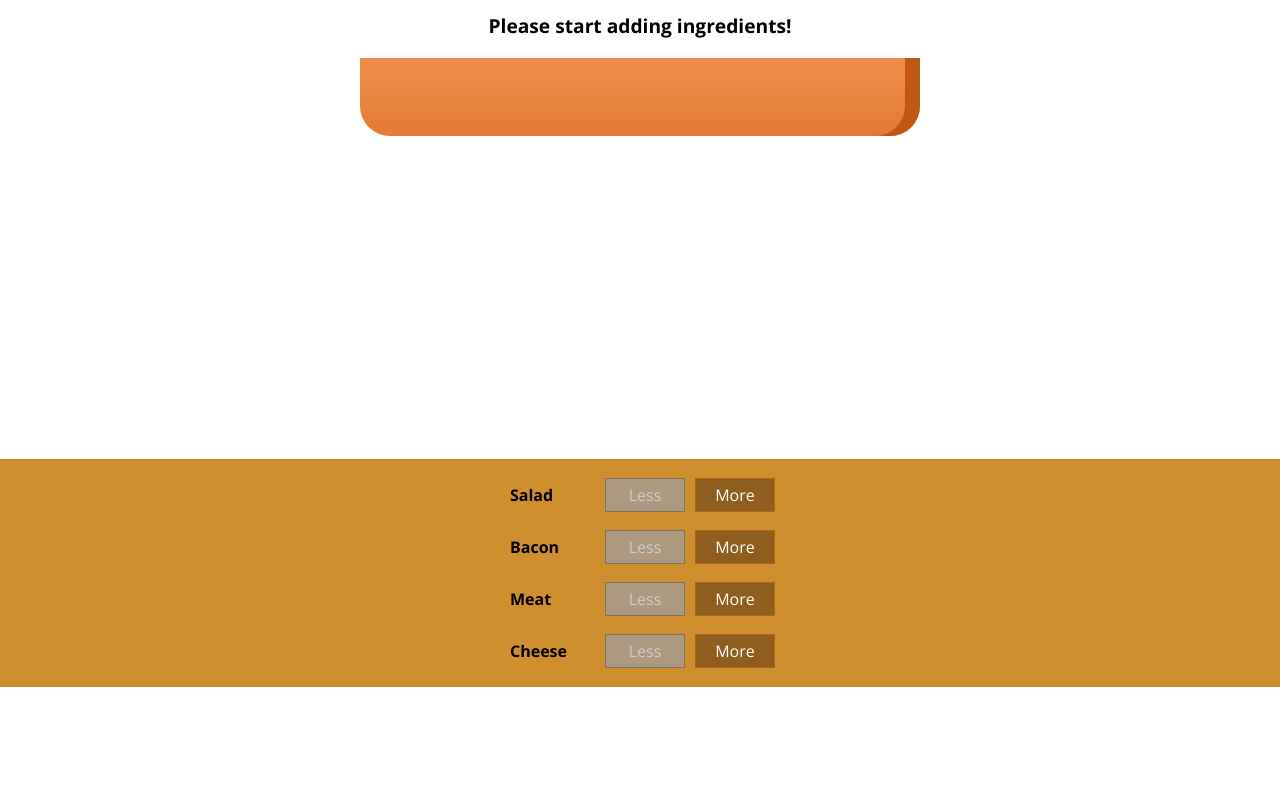
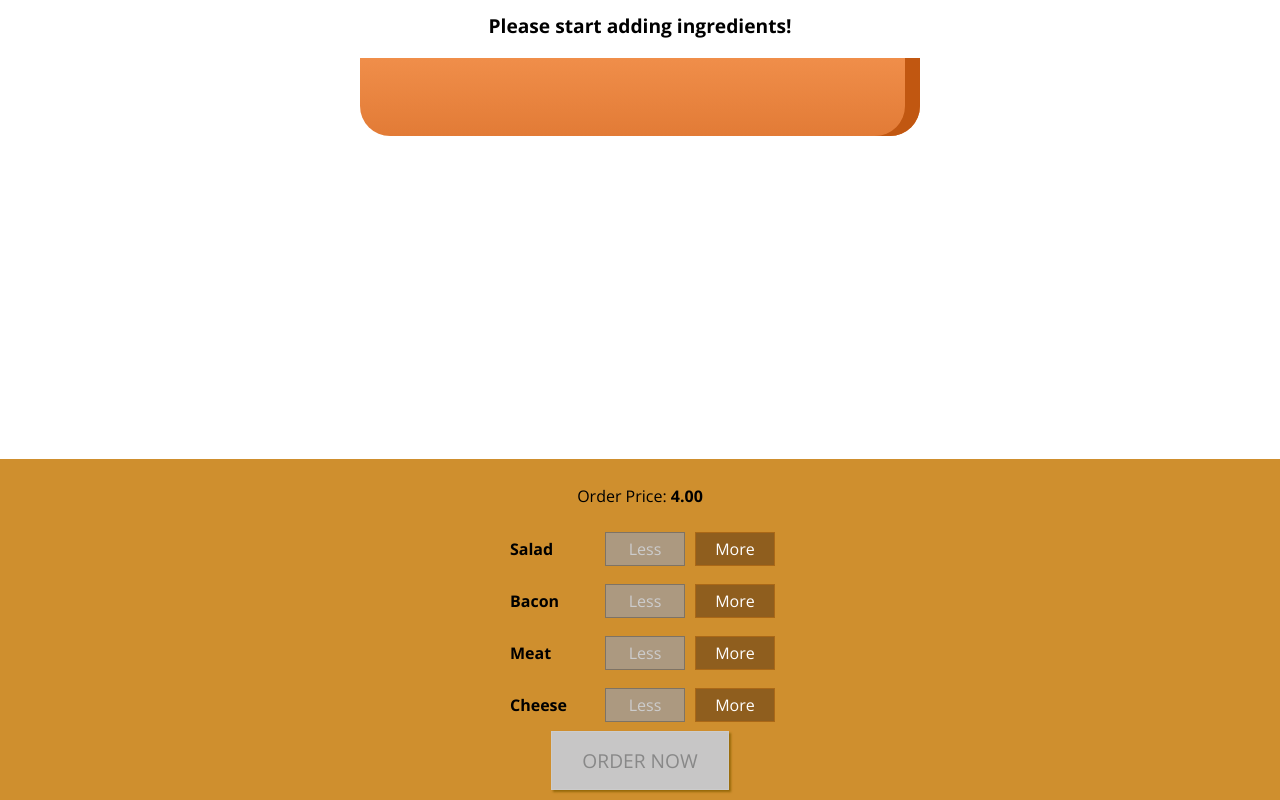
Before and after one commit to MGYOSBEL/burger-king, a React (Create React App) app: page / in a window 1280 px wide. Shown: the part 179-979 px from the top of the page. Before the commit the page ends 866 px from the top, so only its background shows below. Built offline with nearby package versions, Linux system fonts and the light colour scheme.

Commit message:
order now button added. Button turns disabled when there is not ingredient added

```diff
--- a/src/components/Burger/BuildControls/BuildControls.js
+++ b/src/components/Burger/BuildControls/BuildControls.js
@@ -11,6 +11,7 @@
 
 const buildControls = (props) => (
     <div className={classes.BuildControls}>
+        <p>Order Price: <strong>{props.price.toFixed(2)}</strong> </p>
         {controls.map(ctrl => (
             <BuildControl
                 key={ctrl.label}
@@ -20,6 +21,7 @@
                 disabled={props.disabled[ctrl.type]}
                 />
         ))}
+        <button className={classes.OrderButton} disabled={!props.purchaseable}>ORDER NOW</button>
     </div>
 );
 
--- a/src/components/Burger/BuildControls/BuildControls.module.css
+++ b/src/components/Burger/BuildControls/BuildControls.module.css
@@ -8,3 +8,45 @@
   box-shadow: 0 2px 1px #ccc;
   padding: 10px 0;
 }
+
+
+.OrderButton {
+  background-color: #DAD735;
+  outline: none;
+  cursor: pointer;
+  border: 1px solid #966909;
+  color: #966909;
+  font-family: inherit;
+  font-size: 1.2em;
+  padding: 15px 30px;
+  box-shadow: 2px 2px 2px #966909;
+}
+
+.OrderButton:hover, .OrderButton:active {
+  background-color: #A0DB41;
+  border: 1px solid #966909;
+  color: #966909;
+}
+
+.OrderButton:disabled {
+  background-color: #C7C6C6;
+  cursor: not-allowed;
+  border: 1px solid #ccc;
+  color: #888888;
+}
+
+.OrderButton:not(:disabled) {
+  animation: enable 0.3s linear;
+}
+
+@keyframes enable {
+  0% {
+      transform: scale(1);
+  }
+  60% {
+      transform: scale(1.1);
+  }
+  100% {
+      transform: scale(1);
+  }
+}
--- a/src/containers/BurgerBuilder.js
+++ b/src/containers/BurgerBuilder.js
@@ -19,7 +19,15 @@
       meat: 0,
     },
     totalPrice: 4,
+    purchaseable: false
   };
+
+  setPurchaseState(ingredients) {
+    const sum = Object.keys(ingredients)
+                .map(ingrKey => ingredients[ingrKey])
+                .reduce((sum, el) => sum + el, 0);
+    this.setState({purchaseable: (sum > 0)})
+  }
 
   addIngredientHandler = (type) => {
     const oldCount = this.state.ingredients[type];
@@ -35,6 +43,7 @@
       totalPrice: newPrice,
       ingredients: updatedIngredients,
     });
+    this.setPurchaseState(updatedIngredients);
   };
 
   removeIngredientHandler = (type) => {
@@ -52,6 +61,7 @@
         totalPrice: newPrice,
         ingredients: updatedIngredients,
       });
+      this.setPurchaseState(updatedIngredients);
     }
   };
 
@@ -66,9 +76,11 @@
       <Auxiliary>
         <Burger ingredients={this.state.ingredients} />
         <BuildControls
+          price={this.state.totalPrice}
           ingredientAdded={this.addIngredientHandler}
           ingredientRemoved={this.removeIngredientHandler}
           disabled={disabledInfo}
+          purchaseable={this.state.purchaseable}
         />
       </Auxiliary>
     );
```
Also changed, not shown: 1 other file (tests, documents, lock files or other folders).
